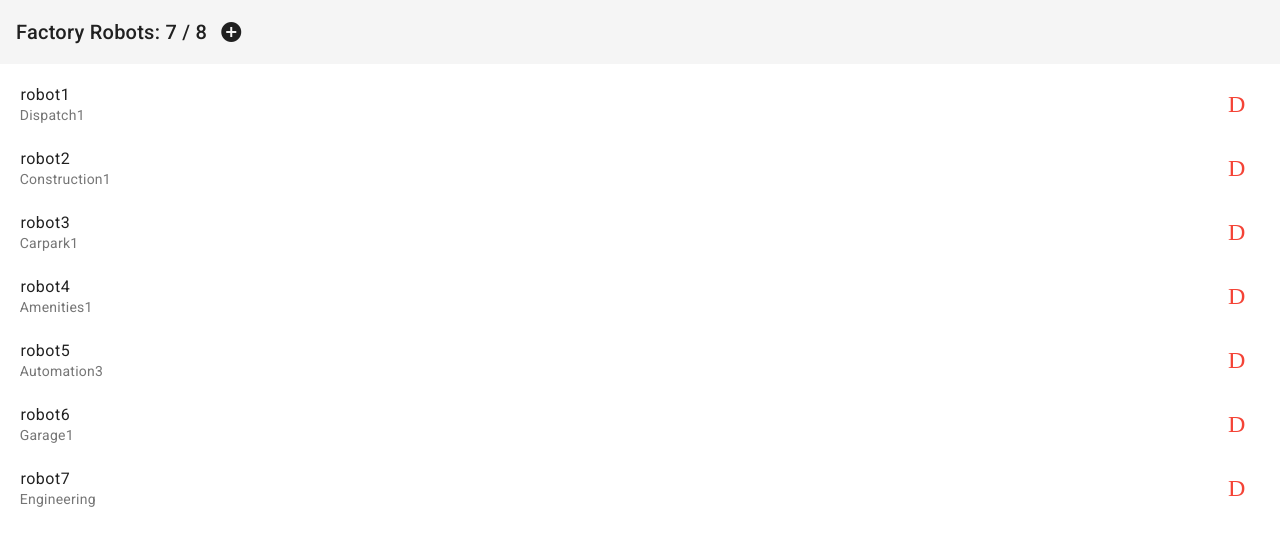
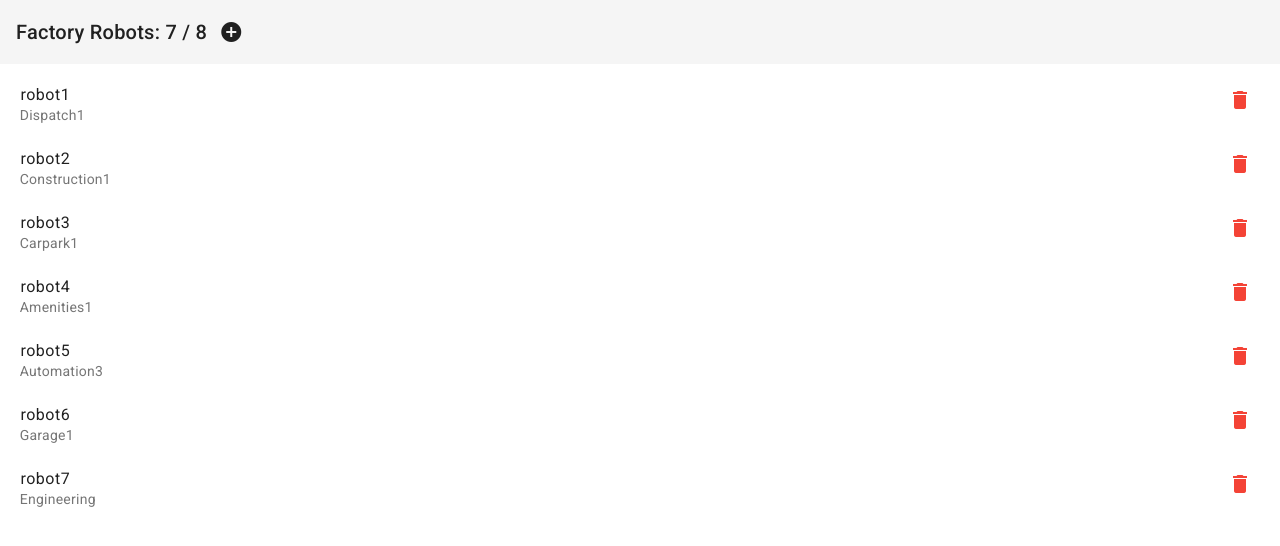
Before and after one commit to AndrewJBateman/angular-signals-database, an Angular app: page / in a window 1280 px wide. Shown: the top 546 px of the page. Built offline with nearby package versions, Linux system fonts and the light colour scheme.

Commit message:
fix: correct to main branch, button text

```diff
--- a/src/app/components/robots-list.component.ts
+++ b/src/app/components/robots-list.component.ts
@@ -23,7 +23,7 @@ import { MatIconModule } from '@angular/material/icon';
           mat-icon-button
           (click)="robotsService.deleteRobot(robot.code)"
         >
-          <mat-icon color="warn">Delete</mat-icon>
+          <mat-icon color="warn">delete</mat-icon>
         </button>
       </mat-list-item>
     </mat-list>
```
